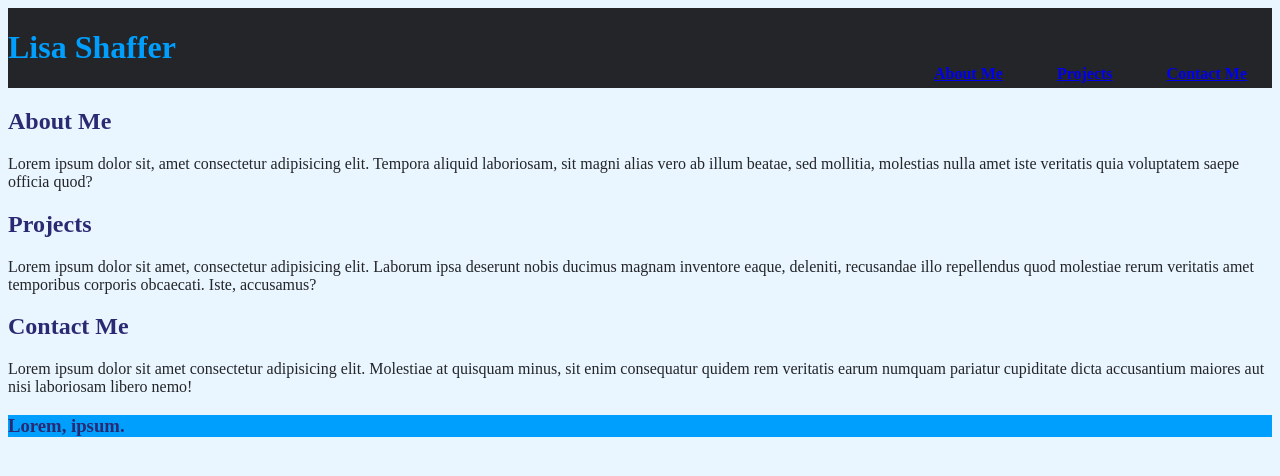
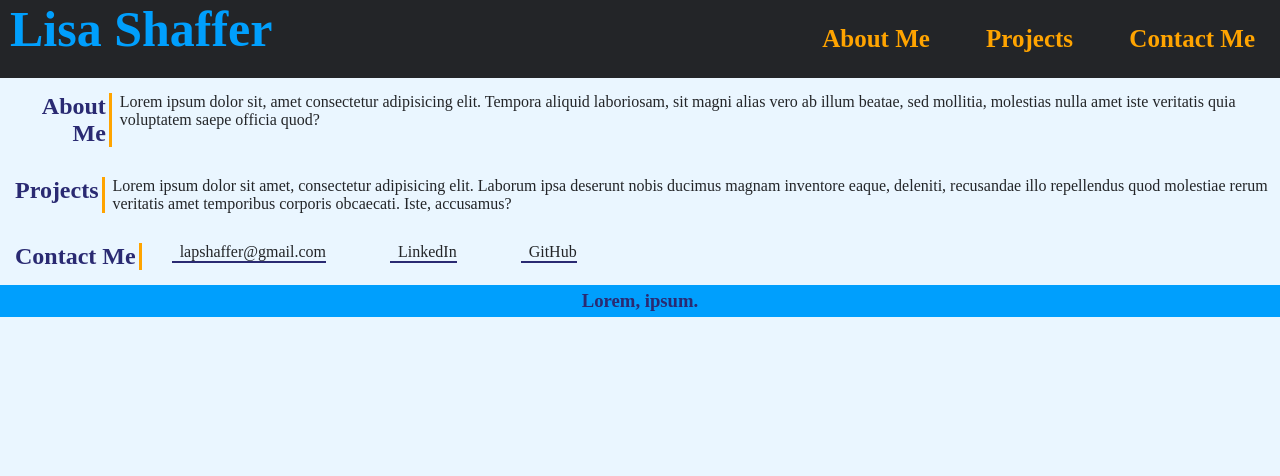
Before and after one commit to lapshaffer/ShafferPortfolio, a plain HTML site: page index.html in a window 1280 px wide. Drawn offline with Linux system fonts and the light colour scheme.

Commit message:
Adjusted positioning for all content

```diff
--- a/assets/css/style.css
+++ b/assets/css/style.css
@@ -7,6 +7,11 @@
     --yellow: #ffa400;
 }
 
+* {
+    margin: 0px;
+    padding: 0px;
+}
+
 body {
     background: var(--light);
 }
@@ -14,16 +19,22 @@ body {
 header {
     background: var(--dark);
     color: var(--light-blue);
+    display: flex;
+    width: 100%;
+    justify-content: space-between;
 }
 
 header h1 {
     display: inline-block;
+    font-size: 50px;
+    margin-left: 10px;
 }
 
 header nav {
     color: var(--yellow);
     font-weight: bolder;
-    float: right;
+    font-size: 25px;
+    position: relative;
 }
 
 header nav ul li {
@@ -31,15 +42,57 @@ header nav ul li {
     margin: 25px;
 }
 
+header a:link {
+    color: var(--yellow)
+}
+
+header a:visited {
+    color: var(--yellow);
+}
+
 h2 {
     color: var(--deep-blue);
+    border-right: 3px solid var(--yellow);
+    padding-right: 3px;
+    padding-left: 15px;
+    text-align: right;
+}
+
+main section {
+    display: flex;
+    padding: 15px 0px;
 }
 
 main p {
+    color: var(--dark);
+    margin-left: 8px;
+}
+
+main ul li {
+    display: inline-block;
+    margin: 0 30px;
+    border-bottom: 2px solid var(--deep-blue);
+}
+
+main a:link {
+    color: var(--dark);
+}
+
+main a:visited {
     color: var(--dark);
 }
 
 footer {
     background: var(--light-blue);
     color: var(--deep-blue);
+    display: flex;
+    justify-content: center;
 }
+
+h3 {
+    margin: 5px
+}
+
+.hyperlink {
+    text-decoration: none;
+}
--- a/index.html
+++ b/index.html
@@ -15,13 +15,13 @@
         <nav>
             <ul>
                 <li>
-                    <p><a href="#about-me">About Me</a></p>
+                    <p><a href="#about-me" style="text-decoration: none;">About Me</a></p>
                 </li>
                 <li>
-                    <p><a href="#projects">Projects</a></p>
+                    <p><a href="#projects" style="text-decoration: none;">Projects</a></p>
                 </li>
                 <li>
-                    <p><a href="#contact-me">Contact Me</a></p>
+                    <p><a href="#contact-me" style="text-decoration: none;">Contact Me</a></p>
                 </li>
             </ul>
         </nav>
@@ -41,7 +41,17 @@
         <!-- Contact Me Section -->
         <section>
             <h2 id="contact-me">Contact Me</h2>
-                <p>Lorem ipsum dolor sit amet consectetur adipisicing elit. Molestiae at quisquam minus, sit enim consequatur quidem rem veritatis earum numquam pariatur cupiditate dicta accusantium maiores aut nisi laboriosam libero nemo!</p>
+                <ul>
+                    <li>
+                        <p>lapshaffer@gmail.com</p>
+                    </li>
+                    <li>
+                        <p><a href="https://www.linkedin.com/in/lisa-shaffer-b29066198/" style="text-decoration: none;">LinkedIn</a></p>
+                    </li>
+                    <li>
+                        <p><a href="https://github.com/lapshaffer" style="text-decoration: none;">GitHub</a></p>
+                    </li>
+                </ul>
         </section>
     </main>
     <!-- Footer -->
```
